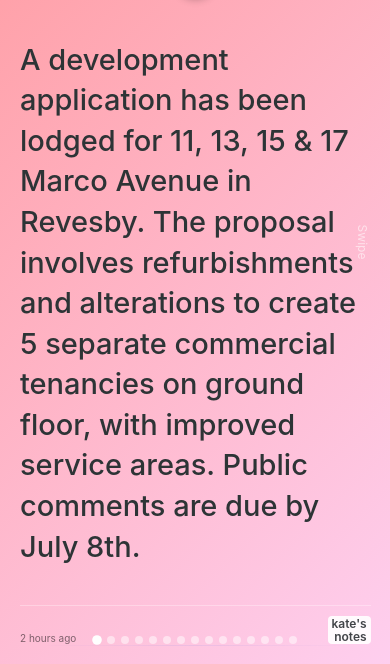
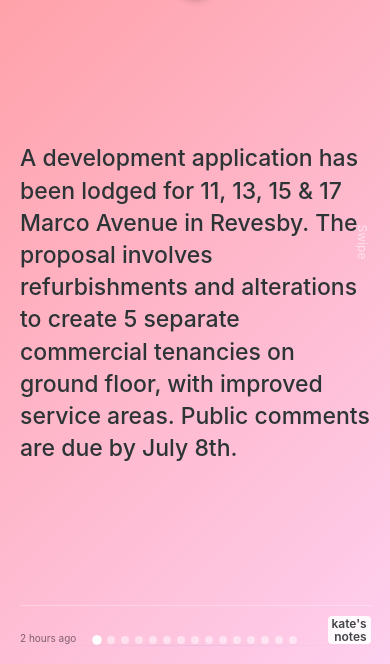
Before and after one commit to davidbcoleman1974/katesnotes, a plain HTML site: page index.html in a window 390 px wide. Shown: the part 180-844 px from the top of the page. Drawn offline with Linux system fonts and the light colour scheme.

Commit message:
Update index.html

```diff
--- a/index.html
+++ b/index.html
@@ -332,7 +332,7 @@
             }
 
             .story-text {
-                font-size: 29px !important;
+                font-size: 23px !important;
                 line-height: 1.4 !important;
                 font-weight: 500;
                 margin-bottom: 15px;
```
